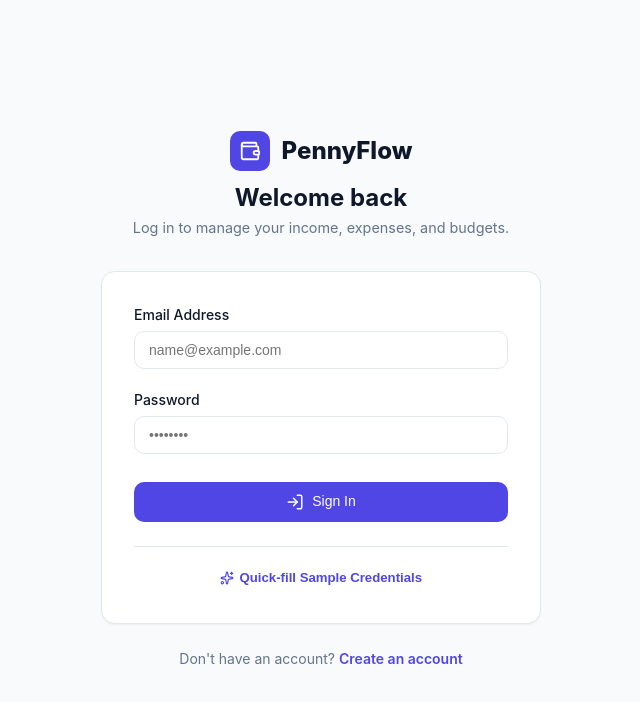
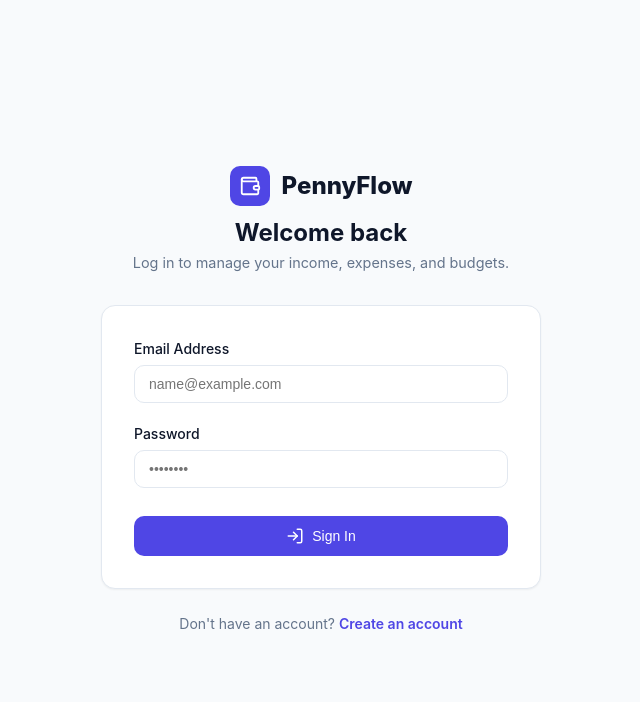
Before and after one commit to Manasa120205/FinanceFlow-Expense-Management, a React (Vite) app in the folder frontend/: page /login in a window 1280 px wide. Shown: the top 702 px of the page, without its empty margins (319-959 px from the left). Built offline with nearby package versions, Linux system fonts and the light colour scheme; no server answers.

Commit message:
feat: remove quick-fill sample credentials option from login page

```diff
--- a/frontend/src/pages/LoginPage.jsx
+++ b/frontend/src/pages/LoginPage.jsx
@@ -1,6 +1,6 @@
 import React, { useState } from 'react';
 import { Link, useNavigate, useLocation } from 'react-router-dom';
-import { Wallet, LogIn, AlertCircle, Sparkles } from 'lucide-react';
+import { Wallet, LogIn, AlertCircle } from 'lucide-react';
 import { useAuth } from '../context/AuthContext';
 
 export default function LoginPage() {
@@ -51,13 +51,6 @@ export default function LoginPage() {
     } finally {
       setIsSubmitting(false);
     }
-  };
-
-  const handleFillDemo = () => {
-    setEmail('demo.user@financeflow.app');
-    setPassword('DemoPass123!');
-    setFieldErrors({});
-    setServerError('');
   };
 
   return (
@@ -187,34 +180,6 @@ export default function LoginPage() {
               )}
             </button>
           </form>
-
-          {/* Quick Demo Helper */}
-          <div
-            style={{
-              marginTop: '1.5rem',
-              paddingTop: '1.25rem',
-              borderTop: '1px solid var(--border-light)',
-              textAlign: 'center',
-            }}
-          >
-            <button
-              type="button"
-              onClick={handleFillDemo}
-              style={{
-                background: 'none',
-                border: 'none',
-                color: 'var(--primary)',
-                fontSize: '0.825rem',
-                fontWeight: 600,
-                cursor: 'pointer',
-                display: 'inline-flex',
-                alignItems: 'center',
-                gap: '0.35rem',
-              }}
-            >
-              <Sparkles size={14} /> Quick-fill Sample Credentials
-            </button>
-          </div>
         </div>
 
         {/* Footer links */}
```
